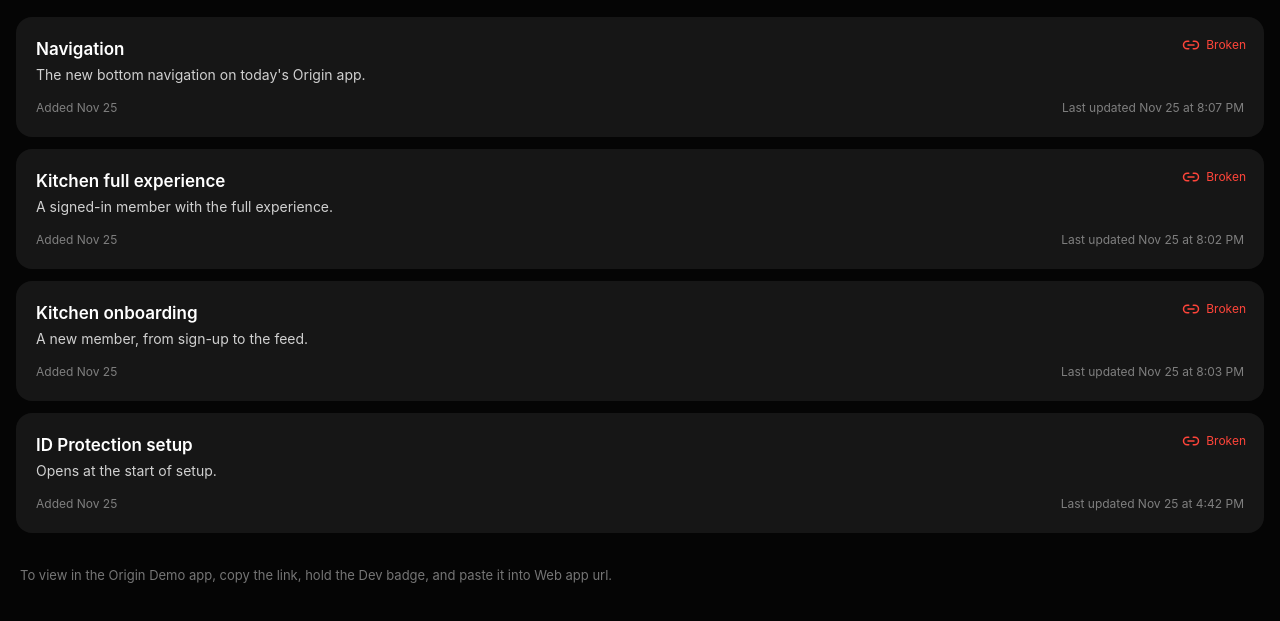
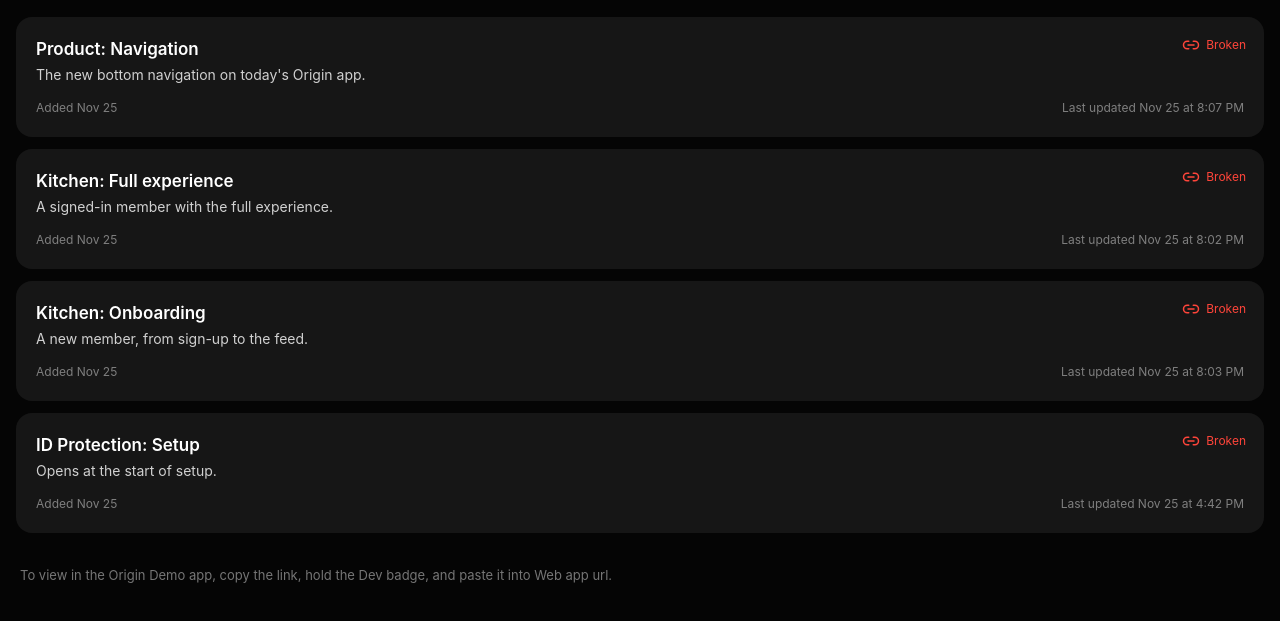
Before and after one commit to danielkaplan-tech/origin-prototypes, a plain HTML site: page index.html in a window 1280 px wide. Shown: the part 147-768 px from the top of the page. Drawn offline with Linux system fonts and the light colour scheme; no server answers.

Commit message:
Titles as Area: Specific
Co-Authored-By: Claude Sonnet 5.5 <noreply@anthropic.com>

```diff
--- a/index.html
+++ b/index.html
@@ -94,7 +94,7 @@ $('bd').onclick=closeSheet;
 $('aOpen').onclick=()=>{closeSheet();open(cur)};
 $('aCopy').onclick=()=>{copy(cur.url);closeSheet()};
 $('aSafari').onclick=()=>{seen[cur.id]=1;save();setTimeout(closeSheet,300)};
-const V=6;let data=null;
+const V=7;let data=null;
 function render(){
   if(!data)return;const g=(data.groups||{})[group]||(data.groups||{}).everyone||{title:'Prototypes',items:[]};
   $('h').textContent=g.title||'Prototypes';
--- a/links.json
+++ b/links.json
@@ -5,7 +5,7 @@
       "items": [
         {
           "id": "id-protection-setup",
-          "title": "ID Protection setup",
+          "title": "ID Protection: Setup",
           "note": "Opens at the start of setup.",
           "url": "https://pr-design-id-protection-20211.demo.useorigin.com/overview?setupStep=start",
           "added": "2026-11-25T12:23:41-05:00",
@@ -21,7 +21,7 @@
         },
         {
           "id": "atlas-full-demo",
-          "title": "Kitchen full experience",
+          "title": "Kitchen: Full experience",
           "note": "A signed-in member with the full experience.",
           "url": "https://pr-daniel-concept-atlas-19970.demo.useorigin.com/atlas-concept",
           "added": "2026-11-25T12:49:04-05:00",
@@ -37,7 +37,7 @@
         },
         {
           "id": "atlas-onboarding",
-          "title": "Kitchen onboarding",
+          "title": "Kitchen: Onboarding",
           "note": "A new member, from sign-up to the feed.",
           "url": "https://pr-daniel-concept-atlas-20076.demo.useorigin.com/atlas-concept?flow=new",
           "added": "2026-11-25T12:49:04-05:00",
@@ -51,7 +51,7 @@
         },
         {
           "id": "atlas-nav-on",
-          "title": "Navigation",
+          "title": "Product: Navigation",
           "note": "The new bottom navigation on today's Origin app.",
           "url": "https://pr-design-atlas-nav-on-20302.demo.useorigin.com",
           "added": "2026-11-25T12:55:02-05:00",
@@ -76,5 +76,5 @@
     "url": "https://testflight.apple.com/join/aUQUejW3",
     "note": "To view in the Origin Demo app, copy the link, hold the Dev badge, and paste it into Web app url."
   },
-  "version": 6
+  "version": 7
 }
```
